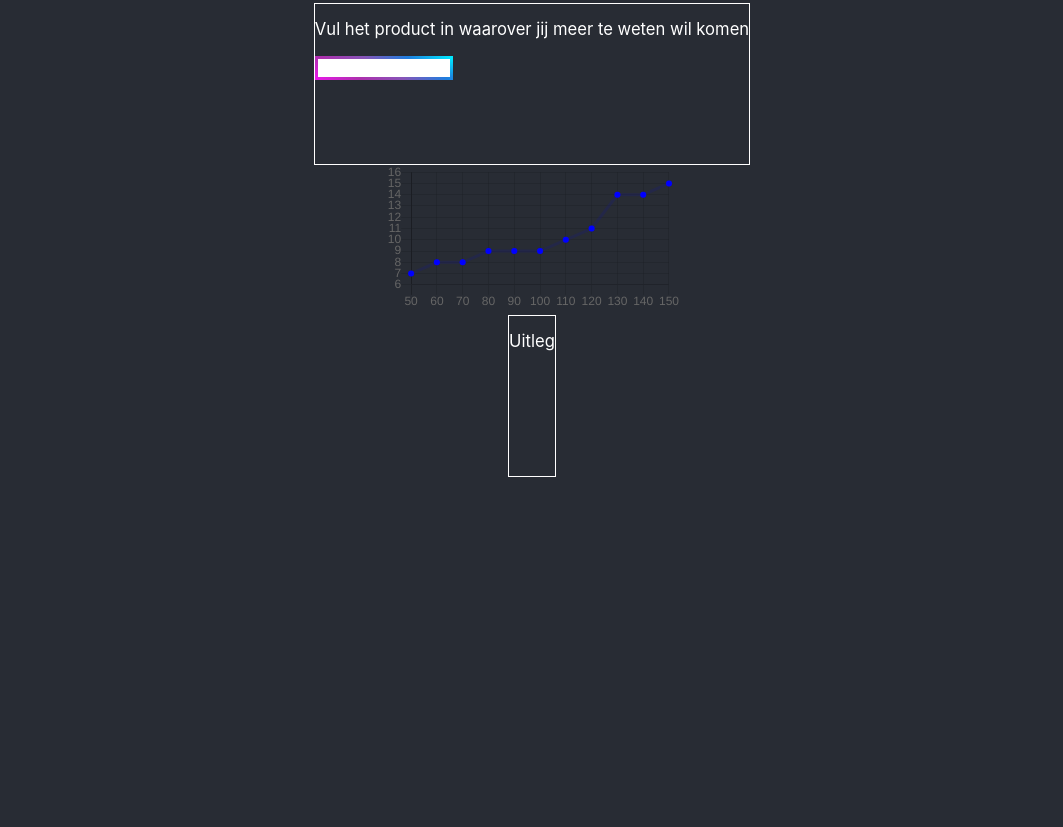
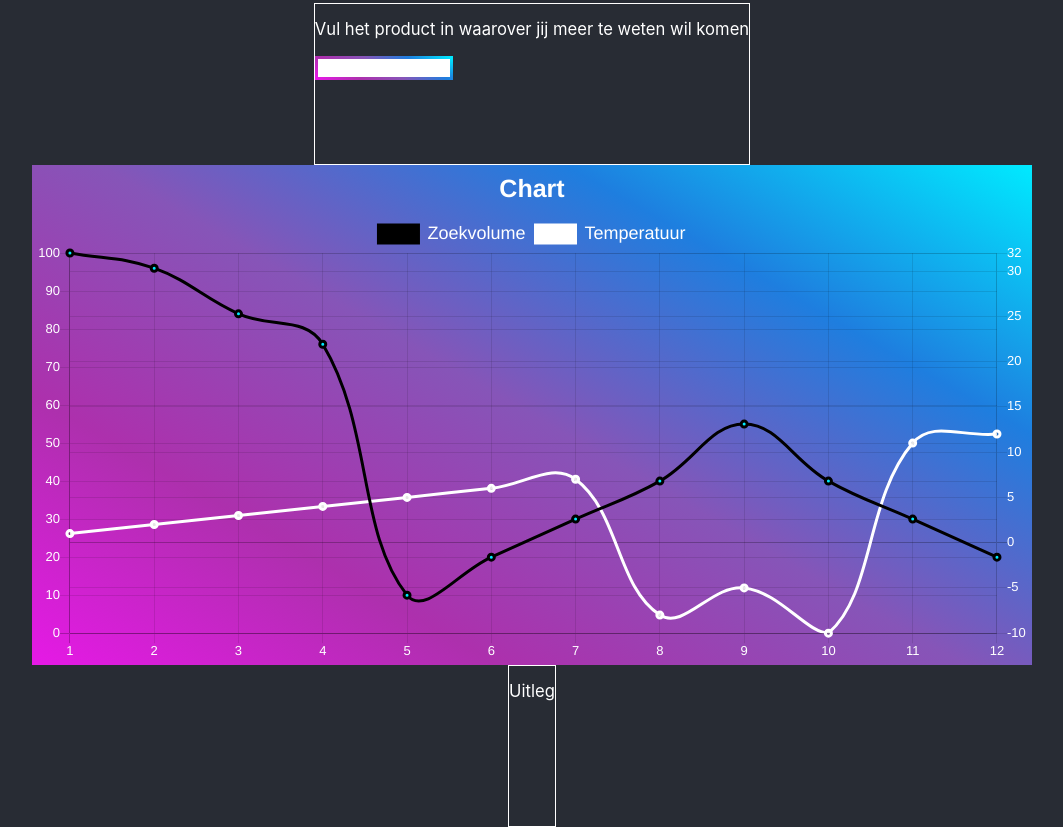
Before and after one commit to KelvinCodeK/first-project, a React app: page / in a window 1280 px wide. Both pictures are taken after a click on the button "aan de slag!". Shown: the part 93-920 px from the top of the page, without its empty margins (108-1171 px from the left). Before the commit the page ends 800 px from the top, so only its background shows below. Built offline with nearby package versions, Linux system fonts and the light colour scheme.

Commit message:
added graph

```diff
--- a/src/Introduction.css
+++ b/src/Introduction.css
@@ -56,4 +56,5 @@ button {
   color: white;
   border-radius: 15px;
   box-shadow: 3px 3px 6px black;
+  border: 1px solid white;
 }
--- a/src/Introduction.js
+++ b/src/Introduction.js
@@ -7,7 +7,7 @@ export default class Introduction extends React.Component {
 
   render() {
   return (
-      <header class="welcome">
+      <header className="welcome">
         <h1>Weather To Sell</h1>
         <p>Bepaal jouw optimale verkoopmomenten</p>
         <section className="buttons">
--- a/src/index.css
+++ b/src/index.css
@@ -9,7 +9,7 @@ body {
   color: white;
   height: 100vh;
   box-sizing: border-box;
-  border: 2em solid black;
+  border: 1.5em solid black;
   border-image: linear-gradient(210deg, var(--linearColors));
   border-image-slice: 1;
 }
--- a/src/product.css
+++ b/src/product.css
@@ -3,6 +3,13 @@
     flex-direction: column;
     align-items: center;
     justify-content: center;
+}
+.grafiek {
+    height: 500px;
+}
+
+#myChart {
+    background: linear-gradient(210deg, var(--linearColors));
 }
 
 .zoekVak {
@@ -18,11 +25,6 @@
     height: 20vh;
     border: 1px solid white;
 }
-.grafiek > div {
-    width: 70vw;
-    height: 40vh;
-    border: 2px solid white;
-}
 
 input {
     width: 8em;
--- a/src/product.js
+++ b/src/product.js
@@ -5,28 +5,91 @@ import './product.css';
 
 export default class Product extends React.Component {
     componentDidMount() {
+        //Voeg een if toe die kijkt of Chart bestaat. Zo niet. Laadt de content dan in vanuit een local copy van alles wat in de chart Chart.js file staat.
         const Chart = window.Chart;
-        var xValues = [50,60,70,80,90,100,110,120,130,140,150];
-        var yValues = [7,8,8,9,9,9,10,11,14,14,15];
-        new Chart("myChart", {
-            type: "line",
+        const januariZoekvolume = 100;
+        const chartObject = new Chart("myChart", {
+            type: 'line',
             data: {
-              labels: xValues,
+              labels: ['1', '2', '3', '4', '5','6','7', '8', '9', '10', '11','12'],
               datasets: [{
+                label: 'Zoekvolume',
+                yAxisID: 'A',
+                data: [januariZoekvolume, 96, 84, 76, 10,20,30,40,55,40,30,20],
+                borderColor: 'black',
+                borderWidth: 3,
                 fill: false,
-                lineTension: 0,
-                backgroundColor: "rgba(0,0,255,1.0)",
-                borderColor: "rgba(0,0,255,0.1)",
-                data: yValues
+                backgroundColor: '#00eaff',
+              }, {
+                label: 'Temperatuur',
+                yAxisID: 'B',
+                data: [1,2,3,4,5,6,7,-8,-5,-10,11,12],
+                borderColor: 'white',
+                borderWidth: 3,
+                fill: false,
+
               }]
             },
             options: {
-              legend: {display: false},
+              legend: {
+                labels: {
+                    fontColor: "white",
+                    fontSize: 18
+                }
+            },
+              title: {
+                display: true,
+                text: 'Chart',
+                fontColor: 'white',
+                fontSize: 25
+
+              },
               scales: {
-                yAxes: [{ticks: {min: 6, max:16}}],
+                xAxes: [{
+                  ticks: {
+                      fontColor: "white",
+                      fontSize: 13,
+                      stepSize: 1,
+                      beginAtZero: true
+                  }
+              }],
+                yAxes:
+                [{
+                  ticks: {
+                    fontColor: "white",
+                    fontSize: 13,
+                    beginAtZero: true},
+                  id: 'A',
+                  type: 'linear',
+                  position: 'left',
+                  grid: {
+                    display: false,
+                    drawOnChartArea: false,
+                    drawTicks: false,
+                    drawBorder: false // only want the grid lines for one axis to show up
+                  },
+
+                  font: 'Arial'
+                }, {
+                  id: 'B',
+                  type: 'linear',
+                  position: 'right',
+                  ticks: {
+                    max: 32,
+                    min: -10,
+                    fontColor: "white",
+                    fontSize: 13,
+                  },
+
+
+                }]
+
               }
             }
           });
+
+          console.log(chartObject.height)
+
     }
     render() {
         return (
@@ -41,7 +104,7 @@ export default class Product extends React.Component {
                         <input onKeyUp={this.props.keyUpHandler} type="text"></input>
                     </section>
                     <section className="grafiek">
-                        <canvas id="myChart" style={{width:'100%', maxWIdth:'600px'}}></canvas>
+                        <canvas id="myChart" style={{width:'100%', height: '500px'}}></canvas>
                     </section>
                     <section className="analyse">
                         <p>Uitleg</p>
```
